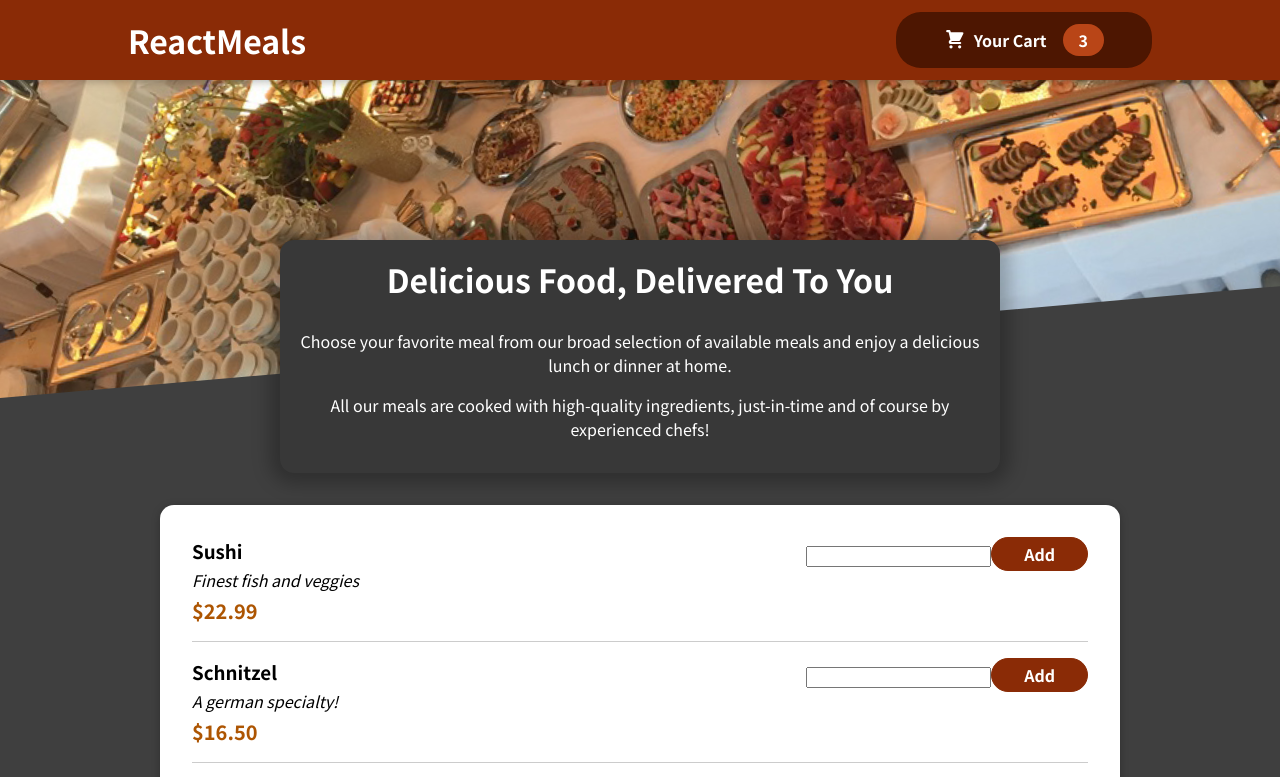
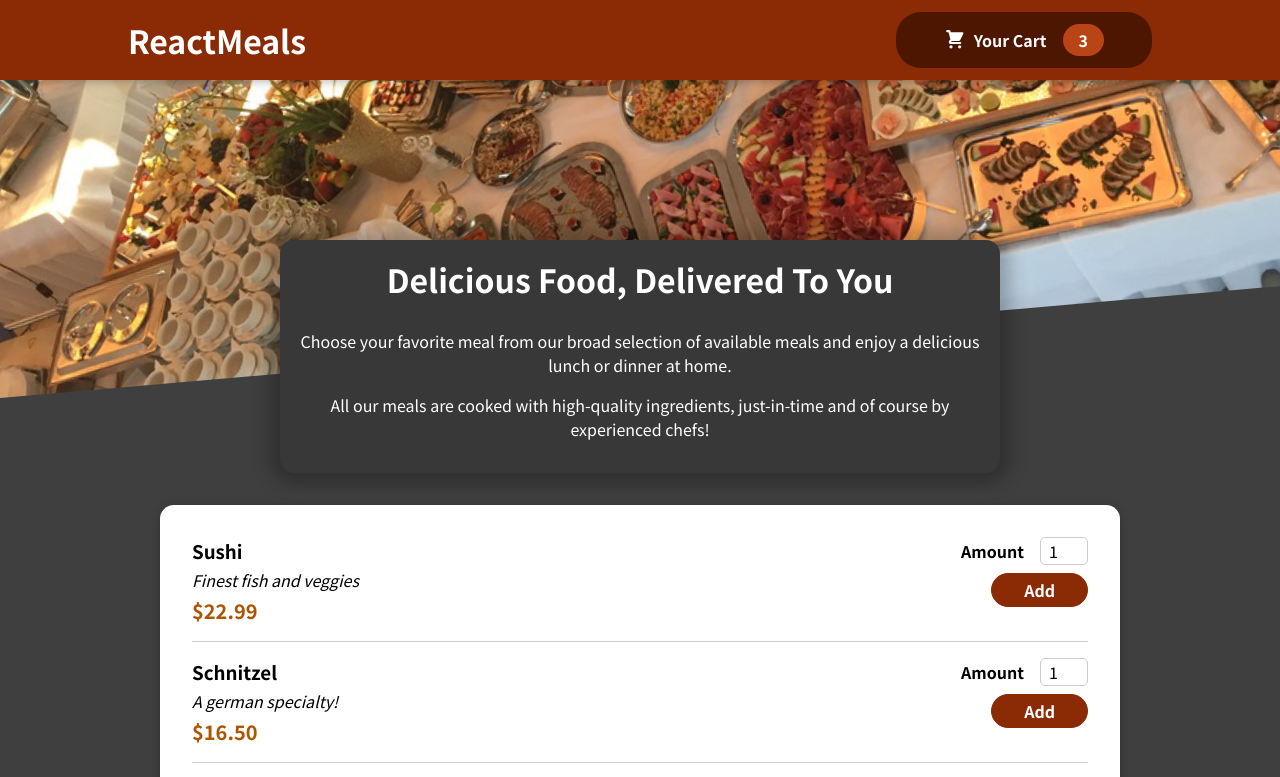
Before and after one commit to caseytite/react-udemy-course, a JavaScript app in the folder food-order-app/: page / in a window 1280 px wide. Shown: the top 777 px of the page. Built offline with nearby package versions, Linux system fonts and the light colour scheme.

Commit message:
Start Building checkout cart

```diff
--- a/food-order-app/src/components/Layout/Header.js
+++ b/food-order-app/src/components/Layout/Header.js
@@ -9,7 +9,7 @@
         <HeaderCartButton />
       </header>
       <div className={classes["main-image"]}>
-        <img src="./images/meals.jpeg" />
+        <img src="./images/meals.jpeg" alt="header" />
       </div>
     </>
   );
--- a/food-order-app/src/components/Meals/MealItem/MealItem.js
+++ b/food-order-app/src/components/Meals/MealItem/MealItem.js
@@ -2,7 +2,7 @@
 import MealItemForm from "./MealItemForm";
 
 const MealItem = (props) => {
-  const { name, description, price } = props;
+  const { name, description, price, id } = props;
   return (
     <li className={classes.meal}>
       <div>
@@ -11,7 +11,7 @@
         <div className={classes.price}>${price.toFixed(2)}</div>
       </div>
       <div>
-        <MealItemForm />
+        <MealItemForm id={id} />
       </div>
     </li>
   );
--- a/food-order-app/src/components/Meals/MealItem/MealItemForm.js
+++ b/food-order-app/src/components/Meals/MealItem/MealItemForm.js
@@ -1,9 +1,20 @@
 import classes from "./MealItemForm.module.css";
+import Input from "../../UI/Input";
 
-const MealItemForm = (props) => {
+const MealItemForm = ({ id }) => {
   return (
     <form className={classes.form}>
-      <input />
+      <Input
+        label="Amount"
+        input={{
+          id: `amount${id}`,
+          type: "number",
+          min: "1",
+          max: "5",
+          step: "1",
+          defaultValue: "1",
+        }}
+      />
       <button>Add</button>
     </form>
   );
--- /dev/null
+++ b/food-order-app/src/components/UI/Input.js
@@ -0,0 +1,13 @@
+import classes from "./Input.module.css";
+
+const Input = (props) => {
+  const { label, input } = props;
+  return (
+    <div className={classes.input}>
+      <label htmlFor={input.id}>{label}</label>
+      <input {...input} />
+    </div>
+  );
+};
+
+export default Input;
--- /dev/null
+++ b/food-order-app/src/components/UI/Input.module.css
@@ -0,0 +1,18 @@
+.input {
+  display: flex;
+  align-items: center;
+  margin-bottom: 0.5rem;
+}
+
+.input label {
+  font-weight: bold;
+  margin-right: 1rem;
+}
+
+.input input {
+  width: 3rem;
+  border-radius: 5px;
+  border: 1px solid #ccc;
+  font: inherit;
+  padding-left: 0.5rem;
+}
```
Also changed, not shown: food-order-app/src/components/Cart/Cart.js (added, +27 -0 lines), food-order-app/src/components/Cart/Cart.module.css (added, +46 -0 lines).
